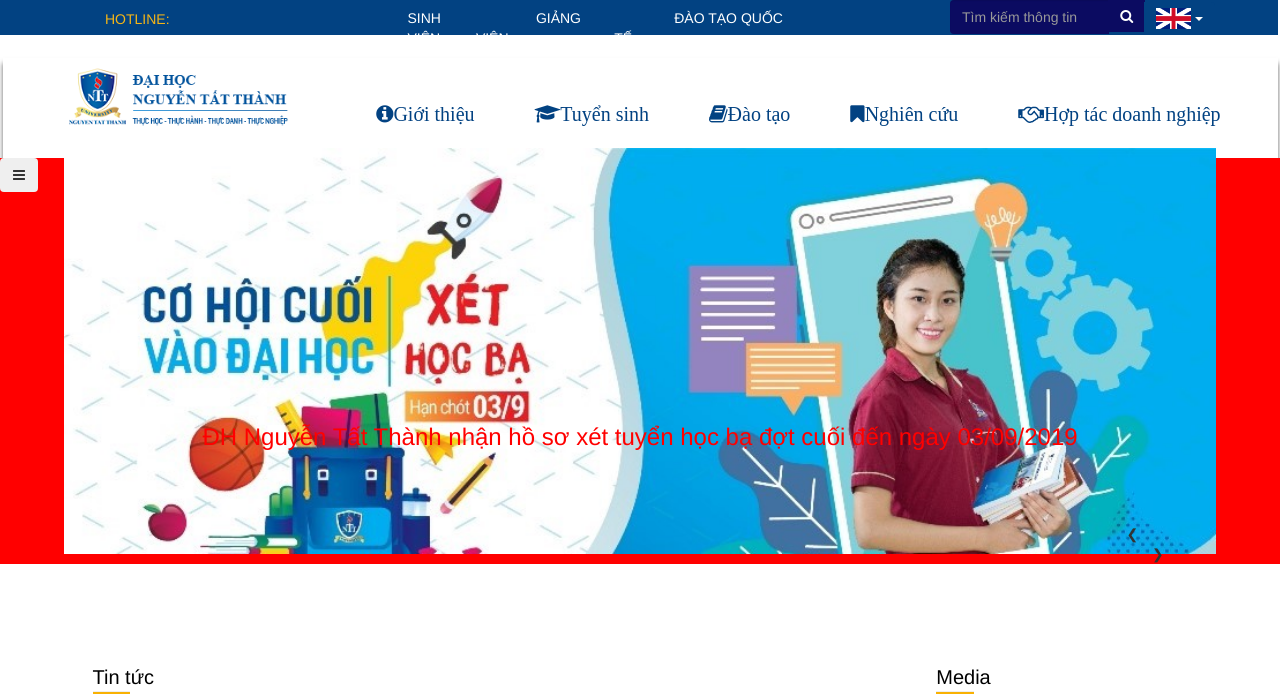
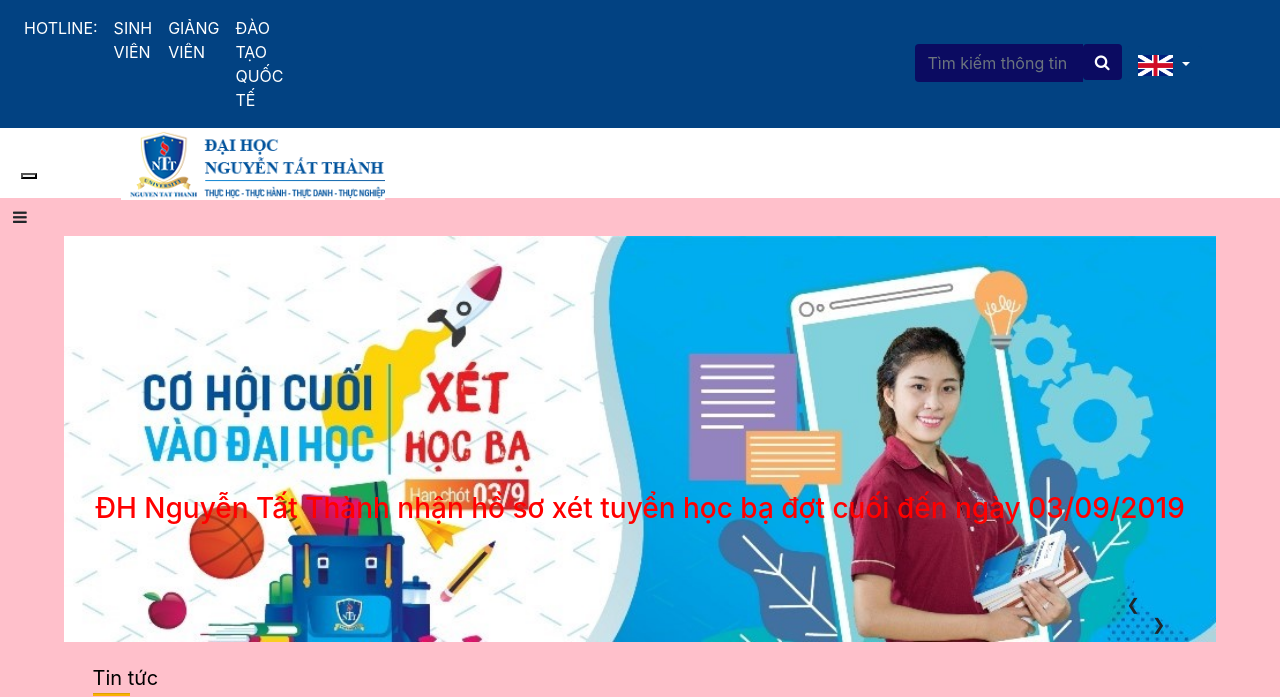
Before and after one commit to hoanganh99/CSE485_175A071180_175A071411, a PHP site: page / in a window 1280 px wide. Shown: the top 697 px of the page. Run offline with PHP 8.4, Linux system fonts and the light colour scheme; some libraries are stand-ins or nearby versions.

Commit message:
BTL
Boostrap

```diff
--- a/project/css/style.css
+++ b/project/css/style.css
@@ -1,11 +1,7 @@
-/*Phần body*/
+@import url('https://fonts.googleapis.com/css?family=Montserrat');
 body
 {
-    padding: 0;
-    margin: 0;
-    box-sizing: border-box;
-    font-size: 15px;
-    font-family: sans-serif;
+    font-family: 'Montserrat', sans-serif;
 }
 
 
@@ -17,103 +13,62 @@ header
 /*Hàng 1*/
 .row
 {
-    height: 35px;
-    width: 111%;
-    margin-left: 200px;
+    width: 100%;
+}
+/*Can chinh hang 1*/
+.navbar
+{
     background-color: #024282;
 }
-/*Dòng hotline*/
-.row .hotline
+
+/*lam mat form cua a*/
+.nav-link
 {
-    margin-left: 200px;
-    color: rgba(253, 185, 19, 0.97);
-    margin-top: 2%;
-}
-/*Dòng sđt*/
-.row .hotline ul a
-{
-    color: rgba(253, 185, 19, 0.97);
-}
-/*Dòng menu*/
-.row .menu
-{
-    list-style: none;
-    display: flex;
-}
-/*Thay đổi màu cho menu*/
-.row .menu a
-{
+    text-decoration: none;
     color: white;
 }
-/*Căn chỉnh khoảng cách cho dòng menu*/
-.row .menu li
+/*Hàng 2*/
+.row-2 .navbar {
+    height: 70px;
+    width: 103%;
+    margin-left: -2%;
+    background-color: white !important;
+    border: none;
+}
+/*căn chỉnh hình ảnh*/
+.row-2 .navbar .navbar-header img
 {
-    margin-top: 2%;
+    margin-top: -4%;
+    height: 70px;
+    padding-left: 30%;
 }
-/*Căn chỉnh khoảng nút tìm kiếm và hình ảnh nhỏ*/
-.row .input-group
+/*Căn chỉnh menu*/
+.row-2 .navbar .navbar-collapse .nav li
 {
-    padding-right: 15%;
-    width: 450px;
-    padding-left: 120px;
+    padding-left: 5px;
+    padding-top: 2%;
 }
-
-
-/*Hàng 2*/
-.row-2
-{
-    height: 100px;
-    width: 102%;
-    margin-left: -1%;
-    background-color: white;
-    /*tạo đổ bóng cho menu*/
-    box-shadow: 0 5px 5px #666;
-}
-/*Chỉnh sửa hình ảnh*/
-.row-2 img
-{
-    padding-left: 15%;
-    height: 90px;
-}
-/*Chỉnh sửa khoảng cách menu chính*/
-.row-2 .menu-1
-{
-    list-style: none;
-    display: flex;
-    padding-top: 5%;
-}
-/*Sửa màu và kích cỡ cho menu*/
-.row-2 .menu-1 a i
+.row-2 .navbar .navbar-collapse .nav li i
 {
     color:#024282;
     font-size: 20px;
 }
-/*Khi rê chuột vào thì màu chữ thay đổi*/
-.row-2 .menu-1 a i:hover
-{
-    color: rgba(209, 151, 10, 0.84);
-}
-
-
 
 /*Hàng 3*/
 .row-3
 {
-    background-color: red;
+    background-color: pink;
+    height: 100%;
 }
 /*Nút danh sách*/
 .row-3 .nav button
 {
 }
 /*slideshow*/
-.w3-button
-{
-    margin-top: -5%;
-}
+
 /*Phần trình diễn hình ảnh*/
 .mySlides
 {
-    margin-top: -5%;
     margin-right: 5%;
     margin-left: 5%;
 }
--- a/project/index.html
+++ b/project/index.html
@@ -7,30 +7,40 @@
     <meta name="author" content="Hoàng Ánh, Huyền Trang">
     <meta name="viewport" content="width=device-width, initial-scale=1">
     <title>Trường Đại Học Nguyễn Tất Thành</title>
+    <!--jquery-->
+    <script src="https://code.jquery.com/jquery-2.1.3.min.js"></script>
+
     <link rel="stylesheet" type="text/css" href="css/style.css">
     <!-- Thêm icon -->
     <link rel="stylesheet" href="https://use.fontawesome.com/releases/v5.7.0/css/all.css" integrity="sha384-lZN37f5QGtY3VHgisS14W3ExzMWZxybE1SJSEsQp9S+oqd12jhcu+A56Ebc1zFSJ" crossorigin="anonymous">
     <link rel="stylesheet" href="https://cdnjs.cloudflare.com/ajax/libs/font-awesome/4.7.0/css/font-awesome.min.css">
 
-    <!--boostrap 3-->
-    <link rel="stylesheet" href="https://maxcdn.bootstrapcdn.com/bootstrap/3.4.0/css/bootstrap.min.css">
+    <!--boostrap 4-->
+
+    <link rel="stylesheet" href="https://maxcdn.bootstrapcdn.com/bootstrap/4.3.1/css/bootstrap.min.css">
     <script src="https://ajax.googleapis.com/ajax/libs/jquery/3.4.1/jquery.min.js"></script>
-    <script src="https://maxcdn.bootstrapcdn.com/bootstrap/3.4.0/js/bootstrap.min.js"></script>
-
-    <!--jquery-->
-    <script src="https://ajax.googleapis.com/ajax/libs/jquery/3.4.0/jquery.min.js"></script>
+    <script src="https://cdnjs.cloudflare.com/ajax/libs/popper.js/1.14.7/umd/popper.min.js"></script>
+    <script src="https://maxcdn.bootstrapcdn.com/bootstrap/4.3.1/js/bootstrap.min.js"></script>
 
 </head>
 <body>
     <header>
         <!--Hàng 1-->
-        <div class="container-fluid">
-            <div class="row" style="margin-left: -10%;">
-                <div class="col-md-4">
-                    <div class="hotline">
+        <!--fixed-top: hiện ở dòng đầu tiên-->
+        <nav class="navbar navbar-expand-md navbar sticky-top">
+            <button class="navbar-toggler" data-toggle="collapse" data-target="#collapse_target">
+                <!--Khi co vào thì hiện ra nút navbar-->
+                <span class="navbar-toggler-icon" style="color: white;"></span>
+            </button>
+            <!--Khi co vào thì chỉ còn lại nguyên cái nút navbar-->
+            <div class="collapse navbar-collapse" id="collapse_target">
+                <ul class="navbar-nav">
+                    <li class="nav-item">
+                        <a class="nav-link" href="#">
                             HOTLINE:
                             <!--dòng số điện thoại liên hệ-->
-                        <ul><!---
+                            <ul>
+                                <!---
                             <li style="display: block; top: -60px;">
                                 <a href="tel:0902.298.300" style="padding-left: 15%;">0902.298.300</a>
                                 <span>-</span>
@@ -42,17 +52,20 @@
                                 <a href="tel:0914.298.300">0914.298.300</a>
                             </li>-->
                             </ul>
-                    </div>
-                </div>
-                <div class="col-md-4">
-                    <ul class="menu">
-                        <li><a href="#">SINH VIÊN</a></li>
-                        <li><a href="#" style="padding-left: 60px;">GIẢNG VIÊN</a></li>
-                        <li><a href="#" style="padding-left: 60px;">ĐÀO TẠO QUỐC TẾ</a></li>
+                        </a>
+                    </li>
+                    <li class="nav-item">
+                        <a class="nav-link" href="#">SINH VIÊN</a>
+                    </li>
+                    <li class="nav-item">
+                        <a class="nav-link" href="#">GIẢNG VIÊN</a>
+                    </li>
+                    <li class="nav-item">
+                        <a class="nav-link" href="#">ĐÀO TẠO QUỐC TẾ</a>
+                    </li>
                 </ul>
             </div>
-                <div class="col-md-4">
-                    <div class="input-group">
+            <div class="input-group" style="padding-left: 50%;padding-right: 5%;">
                 <input class="form-control btn-transparent border-0" style="background-color:#0B0B61; border:none;" placeholder="Tìm kiếm thông tin" name="keyword">
                 <span class="input-group-btn">
                     <button class="btn btn-transparent btn-secondary border-0" style="background-color: #0B0B61; border: none; margin-bottom: 5px;">
@@ -72,18 +85,25 @@
                     </div>
                 </span>
             </div>
-                </div>
-            </div>
-        </div>
-        <!--Hàng 2-->
+        </nav>
+
+
+
+        <!--Hàng 2: Menu chính-->
         <div class="container-fluid">
             <div class="row-2">
-                <div class="col-md-3">
-                    <img src="images/logo.jpg" alt="Alternate Text"/>
+                <nav class="navbar navbar-inverse">
+                    <div class="container-fluid">
+                        <div class="navbar-header">
+                            <button type="button" class="navbar-toggle" data-toggle="collapse" data-target="#myNavbar">
+                                <span class="icon-bar"></span>
+                                <span class="icon-bar"></span>
+                                <span class="icon-bar"></span>
+                            </button>
+                            <a class="navbar-brand" href="#"><img src="images/logo.jpg" alt="Alternate Text" /></a>
                         </div>
-                <!--menu chính-->
-                <div class="col-md-9">
-                    <ul class="menu-1">
+                        <div class="collapse navbar-collapseid="myNavbar">
+                            <ul class="nav navbar-nav">
                                 <li><a href="#"><i class="fa fa-info-circle">Giới thiệu</i></a></li>
                                 <li><a href="#"><i class="fa fa-graduation-cap" style="padding-left: 60px;">Tuyển sinh</i></a></li>
                                 <li><a href="#"><i class="fa fa-book" style="padding-left: 60px;">Đào tạo</i></a></li>
@@ -92,9 +112,9 @@
                             </ul>
                         </div>
                     </div>
+                </nav>
             </div>
-
-
+        </div>
 
 
 
@@ -107,7 +127,7 @@
                 <button type="button" class="btn btn-gnav" id="menu-trigger" data-trigger="#menu">
                     <i class="fa fa-bars c-blue-a5"></i>
                 </button>
-                </div
+            </div>
             <div class="w3-container">
                 <div class="mySlides">
                     <!--Hình ảnh thứ 1-->
```
Also changed, not shown: project/images/logo.jpg, 1 other file. Lines whose indentation alone changed are shown as unchanged.
